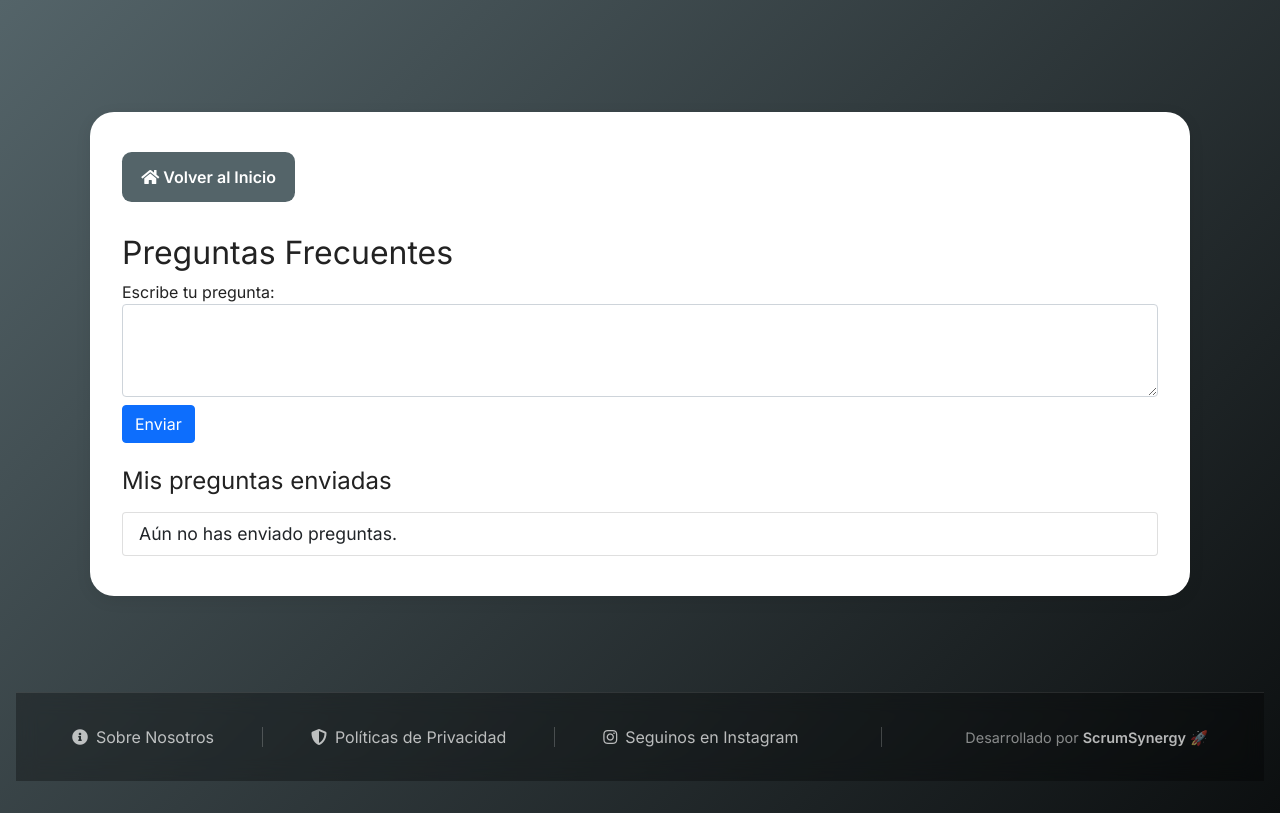
After one commit to CeciliaMarfia/bea-scrumsynergy, a Django app: page /preguntas/ in a window 1280 px wide. The commit adds this page. Run offline with Django 5.2, Linux system fonts and the light colour scheme; the visitor is signed in with stand-in values (Sample User, id 1); data that the repository does not hold is empty.

Commit message:
fix: commit de archivos pendientes antes de rebase

```diff
--- /dev/null
+++ b/application/templates/preguntas/preguntas_cliente.html
@@ -0,0 +1,87 @@
+{% extends 'base.html' %}
+{% load static %}
+
+{% block title %}Preguntas Frecuentes - Cliente{% endblock %}
+
+{% block styles %}
+.btn-volver {
+  display: inline-block;
+  background-color: #546469;
+  color: white !important;
+  padding: 0.8rem 1.2rem;
+  border-radius: 0.6rem;
+  text-decoration: none;
+  font-weight: bold;
+  transition: all 0.3s ease;
+  margin-bottom: 1rem;
+}
+.btn-volver:hover {
+  background-color: #3d484c;
+  color: white !important;
+  transform: translateY(-2px);
+  text-decoration: none;
+}
+.preguntas-box {
+  background: white;
+  border-radius: 1.5rem;
+  box-shadow: 0 4px 16px rgba(0,0,0,0.08);
+  padding: 2.5rem 2rem;
+  max-width: 1100px;
+  margin: 2rem auto;
+}
+.preguntas-box h2, .preguntas-box h4, .preguntas-box label {
+  color: #222;
+}
+.preguntas-box .form-control, .preguntas-box .list-group-item {
+  font-size: 1.1rem;
+}
+{% endblock %}
+
+{% block content %}
+<div class="container mt-5">
+  <div class="preguntas-box">
+    <div class="mb-3">
+        <a href="{% url 'home' %}" class="btn-volver">
+            <i class="fas fa-home"></i> Volver al Inicio
+        </a>
+    </div>
+    <h2>Preguntas Frecuentes</h2>
+    <form method="post" class="mb-4">
+        {% csrf_token %}
+        <div class="form-group">
+            <label for="texto">Escribe tu pregunta:</label>
+            <textarea name="texto" id="texto" class="form-control" rows="3" required></textarea>
+        </div>
+        <button type="submit" class="btn btn-primary mt-2">Enviar</button>
+    </form>
+    {% if messages %}
+        <ul class="messages">
+            {% for message in messages %}
+                <li{% if message.tags %} class="{{ message.tags }}"{% endif %}>{{ message }}</li>
+            {% endfor %}
+        </ul>
+    {% endif %}
+    <h4>Mis preguntas enviadas</h4>
+    <ul class="list-group mt-3">
+        {% for pregunta in preguntas %}
+            <li class="list-group-item">
+                <strong>{{ pregunta.texto }}</strong><br>
+                <small>Enviada el {{ pregunta.fecha_creacion|date:"d/m/Y H:i" }}</small>
+                {% if not pregunta.respuesta %}
+                    <a href="{% url 'editar_pregunta' pregunta.id %}" class="btn btn-sm btn-secondary ms-2">Editar</a>
+                    <form action="{% url 'eliminar_pregunta' pregunta.id %}" method="post" style="display:inline;">
+                        {% csrf_token %}
+                        <button type="submit" class="btn btn-sm btn-danger ms-2" onclick="return confirm('¿Seguro que deseas eliminar esta pregunta?');">Eliminar</button>
+                    </form>
+                {% endif %}
+                {% if pregunta.respuesta %}
+                    <div class="mt-2 alert alert-info"><strong>Respuesta:</strong> {{ pregunta.respuesta }}</div>
+                {% endif %}
+            </li>
+        {% empty %}
+            <li class="list-group-item">Aún no has enviado preguntas.</li>
+        {% endfor %}
+    </ul>
+  </div>
+</div>
+{% endblock %}
--- a/application/urls.py
+++ b/application/urls.py
@@ -1,5 +1,7 @@
 from django.urls import path
 from . import views
+# from .views import preguntas_cliente
+from .views import CustomPasswordResetView, CustomPasswordResetDoneView, CustomPasswordResetConfirmView, CustomPasswordResetCompleteView
 
 urlpatterns = [
     path('', views.home, name='home'),
@@ -57,6 +59,7 @@ urlpatterns = [
     path('payment/pending/', views.payment_pending, name='payment_pending'),
     path('limpiar-datos/', views.limpiar_datos, name='limpiar_datos'),
     path('sobre-nosotros/', views.sobre_nosotros, name='sobre_nosotros'),
+    path('politicas-privacidad/', views.politicas_privacidad, name='politicas_privacidad'),
     path('ubicaciones/', views.lista_ubicaciones, name='lista_ubicaciones'),
     path('sucursales/', views.administrar_sucursales,
          name='administrar_sucursales'),
@@ -65,4 +68,12 @@ urlpatterns = [
          views.editar_sucursal, name='editar_sucursal'),
     path('sucursales/<int:sucursal_id>/eliminar/',
          views.eliminar_sucursal, name='eliminar_sucursal'),
+    path('preguntas/', views.preguntas_cliente, name='preguntas_cliente'),
+    path('preguntas/<int:pregunta_id>/editar/', views.editar_pregunta, name='editar_pregunta'),
+    path('preguntas/<int:pregunta_id>/eliminar/', views.eliminar_pregunta, name='eliminar_pregunta'),
+    path('password-reset/', CustomPasswordResetView.as_view(), name='password_reset'),
+    path('password-reset/done/', CustomPasswordResetDoneView.as_view(), name='password_reset_done'),
+    path('reset/<uidb64>/<token>/', CustomPasswordResetConfirmView.as_view(), name='password_reset_confirm'),
+    path('reset/done/', CustomPasswordResetCompleteView.as_view(), name='password_reset_complete'),
+    path('gestionar-preguntas/', views.gestionar_preguntas, name='gestionar_preguntas'),
 ]
--- a/application/views.py
+++ b/application/views.py
@@ -6,7 +6,7 @@ from django.contrib.auth.forms import UserCreationForm
 import os
 from django.conf import settings
 from .machinery.forms import AltaMaquinariaForm
-from .models import Maquina, HomeVideo, PermisoEspecial, Perfil, Reserva, ImagenMaquina, Pago, TarjetaCredito, Role, Sucursal
+from .models import Maquina, HomeVideo, PermisoEspecial, Perfil, Reserva, ImagenMaquina, Pago, TarjetaCredito, Role, Sucursal, Pregunta
 from django.core.mail import send_mail, EmailMultiAlternatives
 from django.template.loader import render_to_string
 from django.utils.html import strip_tags
@@ -36,6 +36,7 @@ import folium
 from geopy.geocoders import Nominatim
 from geopy.exc import GeocoderTimedOut
 from dotenv import load_dotenv
+from django.utils.http import urlencode
 
 import os
 load_dotenv
@@ -47,6 +48,9 @@ sdk = mercadopago.SDK(MP_ACCESS_TOKEN)
 
 
 def home(request):
+    # Limpiar mensajes solo si es una petición GET directa (no redirección)
+    if request.method == 'GET' and not request.META.get('HTTP_REFERER'):
+        list(request._messages)
     video_activo = HomeVideo.objects.filter(activo=True).first()
     return render(request, 'home.html', {'video': video_activo})
 
@@ -1359,3 +1363,77 @@ def politicas_privacidad(request):
     Vista para mostrar la página de políticas de privacidad.
     """
     return render(request, 'politicas_privacidad.html')
+
+
+@login_required
+def preguntas_cliente(request):
+    if not request.user.perfil.is_cliente:
+        messages.error(request, 'Solo los clientes pueden acceder a esta sección.')
+        return redirect('home')
+
+    if request.method == 'POST':
+        texto = request.POST.get('texto', '').strip()
+        if not texto:
+            messages.error(request, 'El campo de pregunta no puede estar vacío.')
+        else:
+            Pregunta.objects.create(usuario=request.user, texto=texto)
+            messages.success(request, '¡Pregunta añadida correctamente!')
+            return redirect('preguntas_cliente')
+
+    # Mostrar mensaje de éxito si viene por GET
+    msg = request.GET.get('msg')
+    if msg:
+        messages.success(request, msg)
+
+    preguntas = Pregunta.objects.filter(usuario=request.user).order_by('-fecha_creacion')
+    return render(request, 'preguntas/preguntas_cliente.html', {'preguntas': preguntas})
+
+
+@login_required
+def editar_pregunta(request, pregunta_id):
+    pregunta = get_object_or_404(Pregunta, id=pregunta_id, usuario=request.user)
+    if pregunta.respuesta:
+        messages.error(request, 'No puedes editar una pregunta que ya tiene respuesta.')
+        return redirect('preguntas_cliente')
+    if request.method == 'POST':
+        texto = request.POST.get('texto', '').strip()
+        if not texto:
+            messages.error(request, 'El campo de pregunta no puede estar vacío.')
+        else:
+            pregunta.texto = texto
+            pregunta.save()
+            messages.success(request, 'Pregunta actualizada correctamente.')
+            return redirect('preguntas_cliente')
+    return render(request, 'preguntas/editar_pregunta.html', {'pregunta': pregunta})
+
+
+@login_required
+def eliminar_pregunta(request, pregunta_id):
+    pregunta = get_object_or_404(Pregunta, id=pregunta_id)
+    puede_eliminar = (
+        (pregunta.usuario == request.user and not pregunta.respuesta) or
+        (request.user.perfil.is_empleado or request.user.perfil.is_dueno)
+    )
+    if not puede_eliminar:
+        messages.error(request, 'No tienes permiso para eliminar esta consulta.')
+        return redirect('preguntas_cliente')
+    if request.method == 'POST':
+        pregunta.delete()
+        params = urlencode({'msg': 'Pregunta eliminada correctamente.'})
+        if request.user.perfil.is_empleado or request.user.perfil.is_dueno:
+            return redirect(f"{reverse('gestionar_preguntas')}?{params}")
+        return redirect(f"{reverse('preguntas_cliente')}?{params}")
+    return render(request, 'preguntas/eliminar_pregunta.html', {'pregunta': pregunta})
+
+
+@login_required
+def gestionar_preguntas(request):
+    if not (request.user.perfil.is_empleado or request.user.perfil.is_dueno):
+        messages.error(request, 'No tienes permiso para acceder a esta sección.')
+        return redirect('home')
+    # Mostrar mensaje de éxito si viene por GET
+    msg = request.GET.get('msg')
+    if msg:
+        messages.success(request, msg)
+    preguntas = Pregunta.objects.all().order_by('-fecha_creacion')
+    return render(request, 'preguntas/gestionar_preguntas.html', {'preguntas': preguntas})
--- a/system/urls.py
+++ b/system/urls.py
@@ -15,84 +15,12 @@ Including another URLconf
     2. Add a URL to urlpatterns:  path('blog/', include('blog.urls'))
 """
 from django.contrib import admin
-from django.urls import path
-from application import views
+from django.urls import path, include
 from django.conf import settings
 from django.conf.urls.static import static
 from django.contrib.auth import views as auth_views
 
 urlpatterns = [
     path('admin/', admin.site.urls),
-    path('', views.home, name='home'),
-    path('login/', views.login, name='login'),
-    path('signup/', views.signup, name='signup'),
-    path('verificar-codigo/', views.verificar_codigo, name='verificar_codigo'),
-    path('verificar-email/<str:token>/',
-         views.verificar_email, name='verificar_email'),
-    path('reenviar-verificacion/', views.reenviar_verificacion,
-         name='reenviar_verificacion'),
-    path('logout/', views.logout, name='logout'),
-    path('perfil/', views.perfil, name='perfil'),
-    path('editar-perfil/', views.editar_perfil, name='editar_perfil'),
-    path('eliminar-perfil/', views.eliminar_perfil, name='eliminar_perfil'),
-    path('cambiar-password/', views.cambiar_password, name='cambiar_password'),
-    path('password-reset/', views.CustomPasswordResetView.as_view(),
-         name='password_reset'),
-    path('password-reset/done/', views.CustomPasswordResetDoneView.as_view(),
-         name='password_reset_done'),
-    path('reset/<uidb64>/<token>/', auth_views.PasswordResetConfirmView.as_view(template_name='registration/password_reset_confirm.html'),
-         name='password_reset_confirm'),
-    path('reset/done/', auth_views.PasswordResetCompleteView.as_view(template_name='registration/password_reset_complete.html'),
-         name='password_reset_complete'),
-    path('registrar-empleado/', views.registrar_empleado,
-         name='registrar_empleado'),
-    path('lista-empleados/', views.lista_empleados, name='lista_empleados'),
-    path('eliminar-empleado/<int:empleado_id>/',
-         views.eliminar_empleado, name='eliminar_empleado'),
-    path('ver-perfil-empleado/<int:empleado_id>/',
-         views.ver_perfil_empleado, name='ver_perfil_empleado'),
-    path('registrar-maquinaria/', views.registrar_maquinaria,
-         name='registrar_maquinaria'),
-    path('lista-maquinaria/', views.lista_maquinaria, name='lista_maquinaria'),
-    path('detalle-maquinaria/<int:maquina_id>/',
-         views.detalle_maquinaria, name='detalle_maquinaria'),
-    path('reservar-maquinaria/<int:maquina_id>/',
-         views.reservar_maquinaria, name='reservar_maquinaria'),
-    path('mis-reservas/', views.mis_reservas, name='mis_reservas'),
-    path('historial-reservas/', views.historial_reservas,
-         name='historial_reservas'),
-    path('cancelar-reserva/<str:numero_reserva>/',
-         views.cancelar_reserva, name='cancelar_reserva'),
-    path('detalle-reserva/<int:reserva_id>/',
-         views.detalle_reserva, name='detalle_reserva'),
-    path('pagar-reserva/<int:reserva_id>/',
-         views.pagar_reserva, name='pagar_reserva'),
-    path('procesar-pago/<int:reserva_id>/',
-         views.procesar_pago, name='procesar_pago'),
-    path('payment-success/', views.payment_success, name='payment_success'),
-    path('payment-failure/', views.payment_failure, name='payment_failure'),
-    path('payment-pending/', views.payment_pending, name='payment_pending'),
-    path('crear-preference/<int:reserva_id>/',
-         views.crear_preference, name='crear_preference'),
-    path('generar-preference-mercadopago/<int:reserva_id>/',
-         views.generar_preference_mercadopago, name='generar_preference_mercadopago'),
-    path('registrar-cliente/', views.registrar_cliente, name='registrar_cliente'),
-    path('lista-clientes/', views.lista_clientes, name='lista_clientes'),
-    path('ver-perfil-cliente/<int:cliente_id>/',
-         views.ver_perfil_cliente, name='ver_perfil_cliente'),
-    path('agregar-permiso/', views.agregar_permiso, name='agregar_permiso'),
-    path('lista-permisos/', views.lista_permisos, name='lista_permisos'),
-    path('eliminar-permiso/<int:permiso_id>/',
-         views.eliminar_permiso, name='eliminar_permiso'),
-    path('limpiar-datos/', views.limpiar_datos, name='limpiar_datos'),
-    path('sobre-nosotros/', views.sobre_nosotros, name='sobre_nosotros'),
-    path('sucursales/', views.lista_ubicaciones, name='lista_ubicaciones'),
-    path('sucursales/administrar/', views.administrar_sucursales,
-         name='administrar_sucursales'),
-    path('sucursales/agregar/', views.agregar_sucursal, name='agregar_sucursal'),
-    path('sucursales/editar/<int:sucursal_id>/',
-         views.editar_sucursal, name='editar_sucursal'),
-    path('sucursales/eliminar/<int:sucursal_id>/',
-         views.eliminar_sucursal, name='eliminar_sucursal'),
-    path('politicas-privacidad/', views.politicas_privacidad, name='politicas_privacidad'),
+    path('', include('application.urls')),
 ] + static(settings.MEDIA_URL, document_root=settings.MEDIA_ROOT)
```
Also changed, not shown: application/models.py (+10 -0 lines), application/templates/home.html (+11 -0 lines), application/templates/preguntas/editar_pregunta.html (added, +19 -0 lines), application/templates/preguntas/eliminar_pregunta.html (added, +20 -0 lines), application/templates/preguntas/gestionar_preguntas.html (added, +62 -0 lines), application/migrations/0011_preguntafrecuente.py (added), application/migrations/0012_pregunta_delete_preguntafrecuente.py (added).
